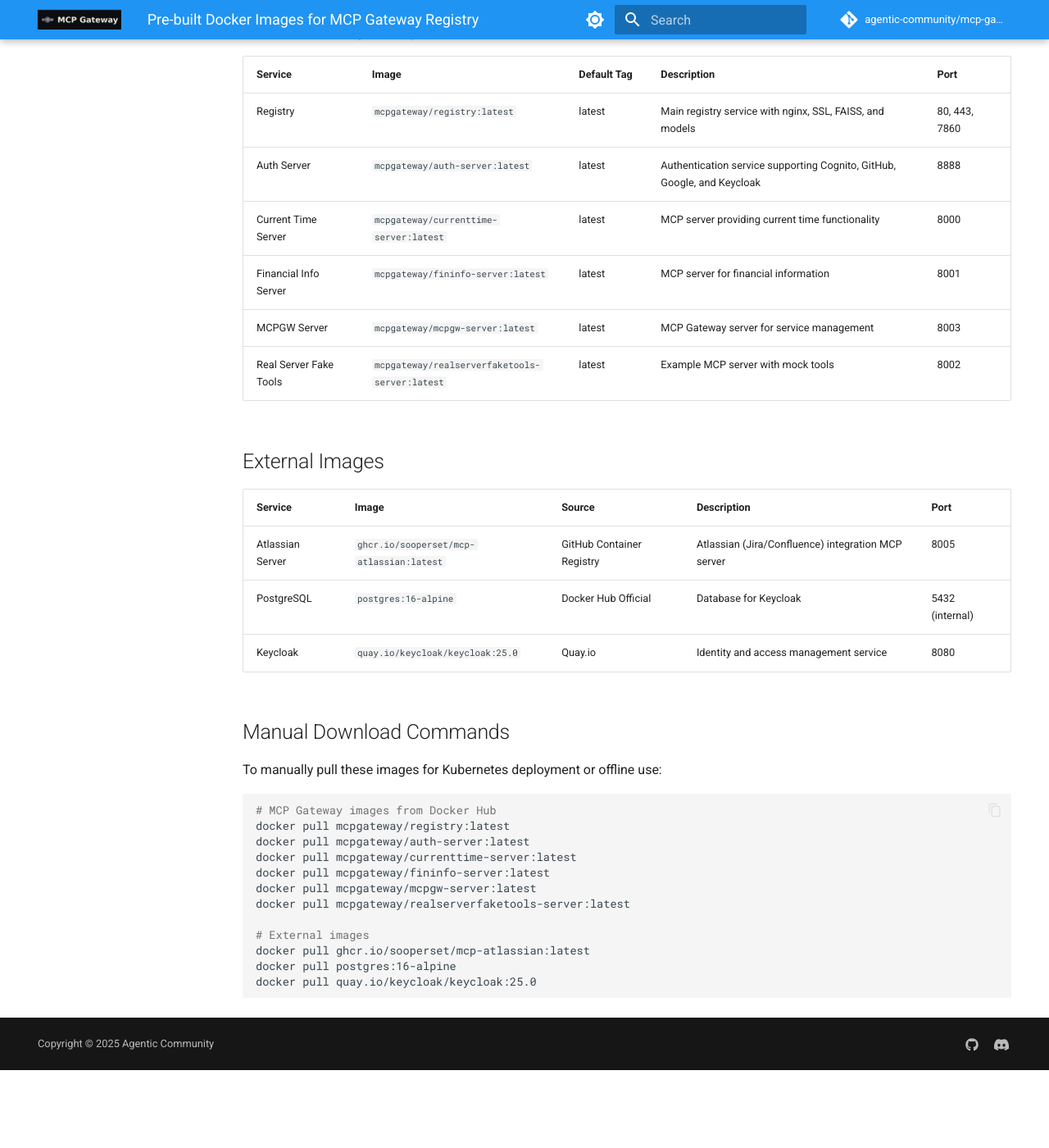
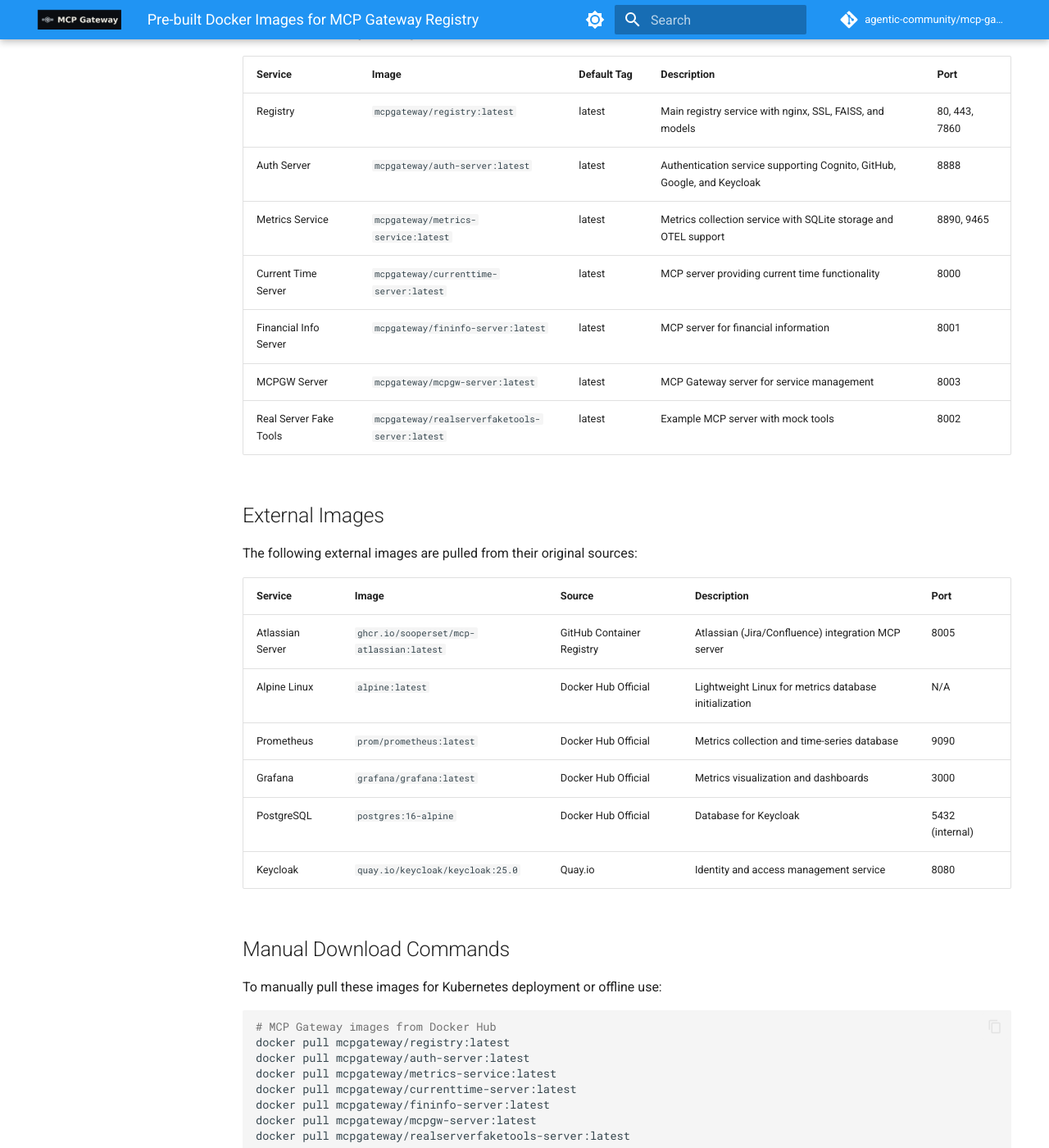
Before and after one commit to yubingjiaocn/mcp-gateway-registry, an MkDocs documentation site: the page built from docs/prebuilt-images.md, in a window 1280 px wide and 1400 px high, scrolled down 302 px. Shown: the whole window at 82% size. Built offline with MkDocs 1.6.1 and Material for MkDocs 9.7.7, drawn with Linux system fonts in a browser that asks for light colours; comment, search, counter and statistics services are not loaded; before the commit the page ends 1607 px from its top, so only the background shows below that; some of the changed text lies outside the part shown.

Commit message:
Update prebuilt-images.md: Add missing external images
- Add Metrics Service to MCP Gateway images table
- Add Alpine, Prometheus, and Grafana to external images section
- Clarify that external images are pulled from their original sources
- Update manual download commands with all images
- External images include: Atlassian, Alpine, Prometheus, Grafana, PostgreSQL, Keycloak

````diff
--- a/docs/prebuilt-images.md
+++ b/docs/prebuilt-images.md
@@ -8,6 +8,7 @@
 |---------|-------|-------------|-------------|------|
 | Registry | `mcpgateway/registry:latest` | latest | Main registry service with nginx, SSL, FAISS, and models | 80, 443, 7860 |
 | Auth Server | `mcpgateway/auth-server:latest` | latest | Authentication service supporting Cognito, GitHub, Google, and Keycloak | 8888 |
+| Metrics Service | `mcpgateway/metrics-service:latest` | latest | Metrics collection service with SQLite storage and OTEL support | 8890, 9465 |
 | Current Time Server | `mcpgateway/currenttime-server:latest` | latest | MCP server providing current time functionality | 8000 |
 | Financial Info Server | `mcpgateway/fininfo-server:latest` | latest | MCP server for financial information | 8001 |
 | MCPGW Server | `mcpgateway/mcpgw-server:latest` | latest | MCP Gateway server for service management | 8003 |
@@ -15,9 +16,14 @@
 
 ## External Images
 
+The following external images are pulled from their original sources:
+
 | Service | Image | Source | Description | Port |
 |---------|-------|--------|-------------|------|
 | Atlassian Server | `ghcr.io/sooperset/mcp-atlassian:latest` | GitHub Container Registry | Atlassian (Jira/Confluence) integration MCP server | 8005 |
+| Alpine Linux | `alpine:latest` | Docker Hub Official | Lightweight Linux for metrics database initialization | N/A |
+| Prometheus | `prom/prometheus:latest` | Docker Hub Official | Metrics collection and time-series database | 9090 |
+| Grafana | `grafana/grafana:latest` | Docker Hub Official | Metrics visualization and dashboards | 3000 |
 | PostgreSQL | `postgres:16-alpine` | Docker Hub Official | Database for Keycloak | 5432 (internal) |
 | Keycloak | `quay.io/keycloak/keycloak:25.0` | Quay.io | Identity and access management service | 8080 |
 
@@ -29,6 +35,7 @@
 # MCP Gateway images from Docker Hub
 docker pull mcpgateway/registry:latest
 docker pull mcpgateway/auth-server:latest
+docker pull mcpgateway/metrics-service:latest
 docker pull mcpgateway/currenttime-server:latest
 docker pull mcpgateway/fininfo-server:latest
 docker pull mcpgateway/mcpgw-server:latest
@@ -36,6 +43,9 @@
 
 # External images
 docker pull ghcr.io/sooperset/mcp-atlassian:latest
+docker pull alpine:latest
+docker pull prom/prometheus:latest
+docker pull grafana/grafana:latest
 docker pull postgres:16-alpine
 docker pull quay.io/keycloak/keycloak:25.0
 ```
````
